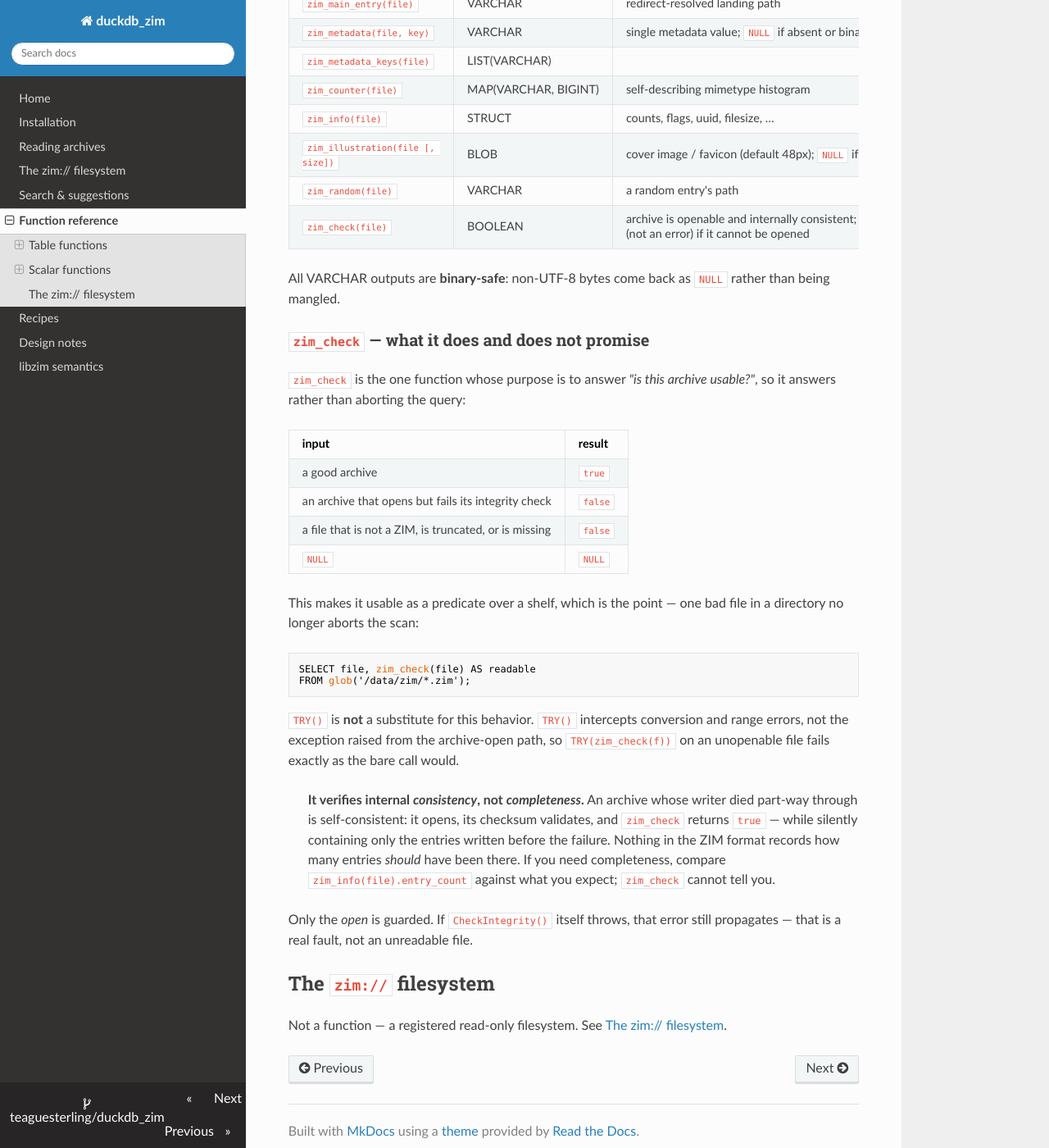
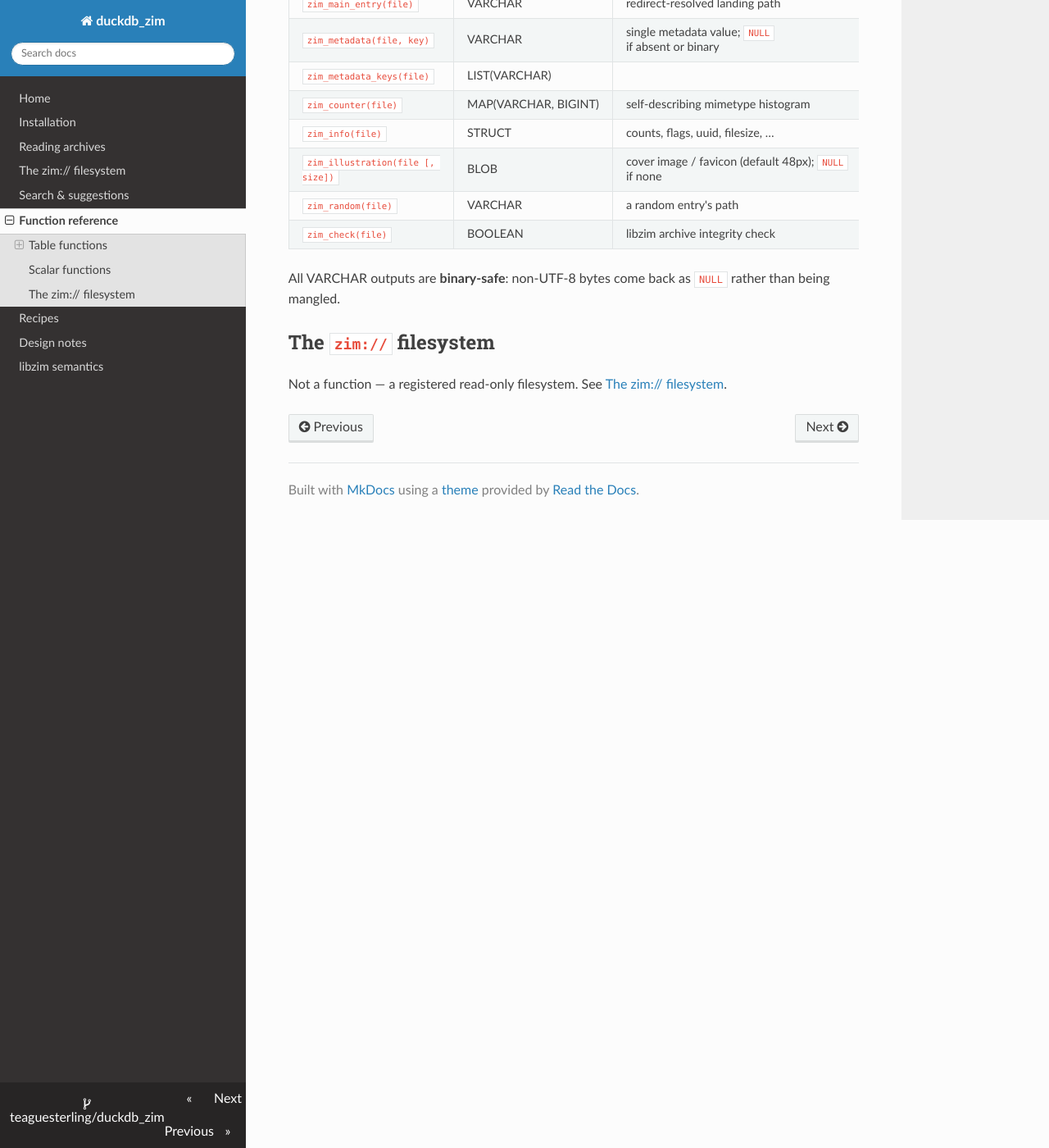
Before and after one commit to teaguesterling/duckdb_zim, an MkDocs documentation site: the page built from docs/reference.md, in a window 1280 px wide and 1400 px high, scrolled down 1877 px. Shown: the whole window at 82% size. Built offline with MkDocs 1.6.1, drawn with Linux system fonts in a browser that asks for light colours; nearby versions of some CDN libraries.

Commit message:
Revert "test+docs: cover and document zim_check's unopenable-archive contract"
This reverts commit 55dfbec47b8647dbffe2dbc53e0b4e1196bd4bbd.

````diff
--- a/docs/reference.md
+++ b/docs/reference.md
@@ -67,44 +67,10 @@
 | `zim_info(file)` | STRUCT | counts, flags, uuid, filesize, … |
 | `zim_illustration(file [, size])` | BLOB | cover image / favicon (default 48px); `NULL` if none |
 | `zim_random(file)` | VARCHAR | a random entry's path |
-| `zim_check(file)` | BOOLEAN | archive is openable and internally consistent; `false` (not an error) if it cannot be opened |
+| `zim_check(file)` | BOOLEAN | libzim archive integrity check |
 
 All VARCHAR outputs are **binary-safe**: non-UTF-8 bytes come back as `NULL` rather than
 being mangled.
-
-### `zim_check` — what it does and does not promise
-
-`zim_check` is the one function whose purpose is to answer *"is this archive usable?"*,
-so it answers rather than aborting the query:
-
-| input | result |
-|---|---|
-| a good archive | `true` |
-| an archive that opens but fails its integrity check | `false` |
-| a file that is not a ZIM, is truncated, or is missing | `false` |
-| `NULL` | `NULL` |
-
-This makes it usable as a predicate over a shelf, which is the point — one bad file in a
-directory no longer aborts the scan:
-
-```sql
-SELECT file, zim_check(file) AS readable
-FROM glob('/data/zim/*.zim');
-```
-
-`TRY()` is **not** a substitute for this behavior. `TRY()` intercepts conversion and range
-errors, not the exception raised from the archive-open path, so `TRY(zim_check(f))` on an
-unopenable file fails exactly as the bare call would.
-
-> **It verifies internal *consistency*, not *completeness*.** An archive whose writer died
-> part-way through is self-consistent: it opens, its checksum validates, and `zim_check`
-> returns `true` — while silently containing only the entries written before the failure.
-> Nothing in the ZIM format records how many entries *should* have been there. If you need
-> completeness, compare `zim_info(file).entry_count` against what you expect; `zim_check`
-> cannot tell you.
-
-Only the *open* is guarded. If `CheckIntegrity()` itself throws, that error still
-propagates — that is a real fault, not an unreadable file.
 
 ## The `zim://` filesystem
 
````
Also changed, not shown: README.md (+1 -3 lines), 2 other files.
